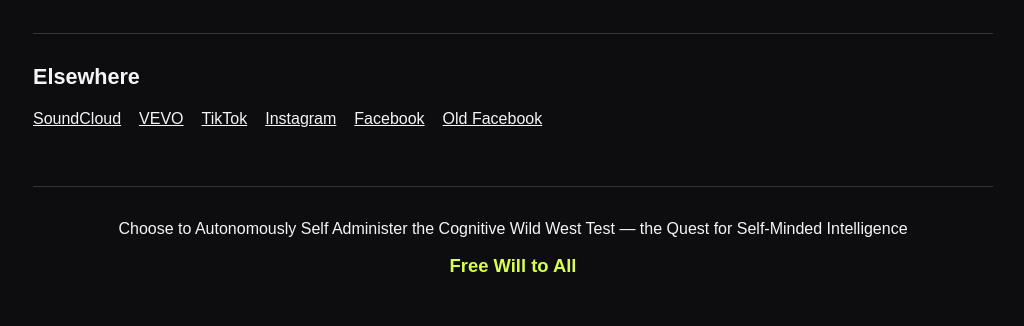
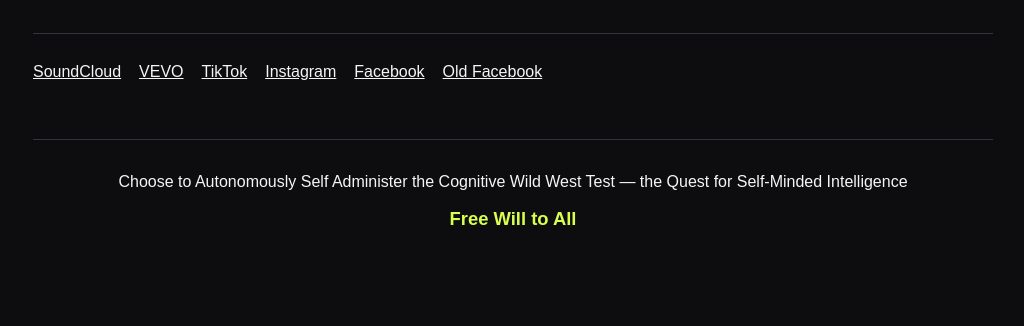
Before and after one commit to elsaVelazquez/elsatv.fun, a plain HTML site: page index.html in a window 1280 px wide. Shown: the part 835-1161 px from the top of the page, without its empty margins (127-1151 px from the left). After the commit the page ends 1113 px from the top, so only its background shows below. Drawn offline with Linux system fonts and the light colour scheme.

Commit message:
chore: update index.html

```diff
--- a/index.html
+++ b/index.html
@@ -1079,7 +1079,6 @@
     </div>
 
     <section class="section">
-      <h2>Elsewhere</h2>
 
       <div class="links">
         <a href="https://soundcloud.com/elsavelazquez" target="_blank" rel="noopener noreferrer">SoundCloud</a>
```
